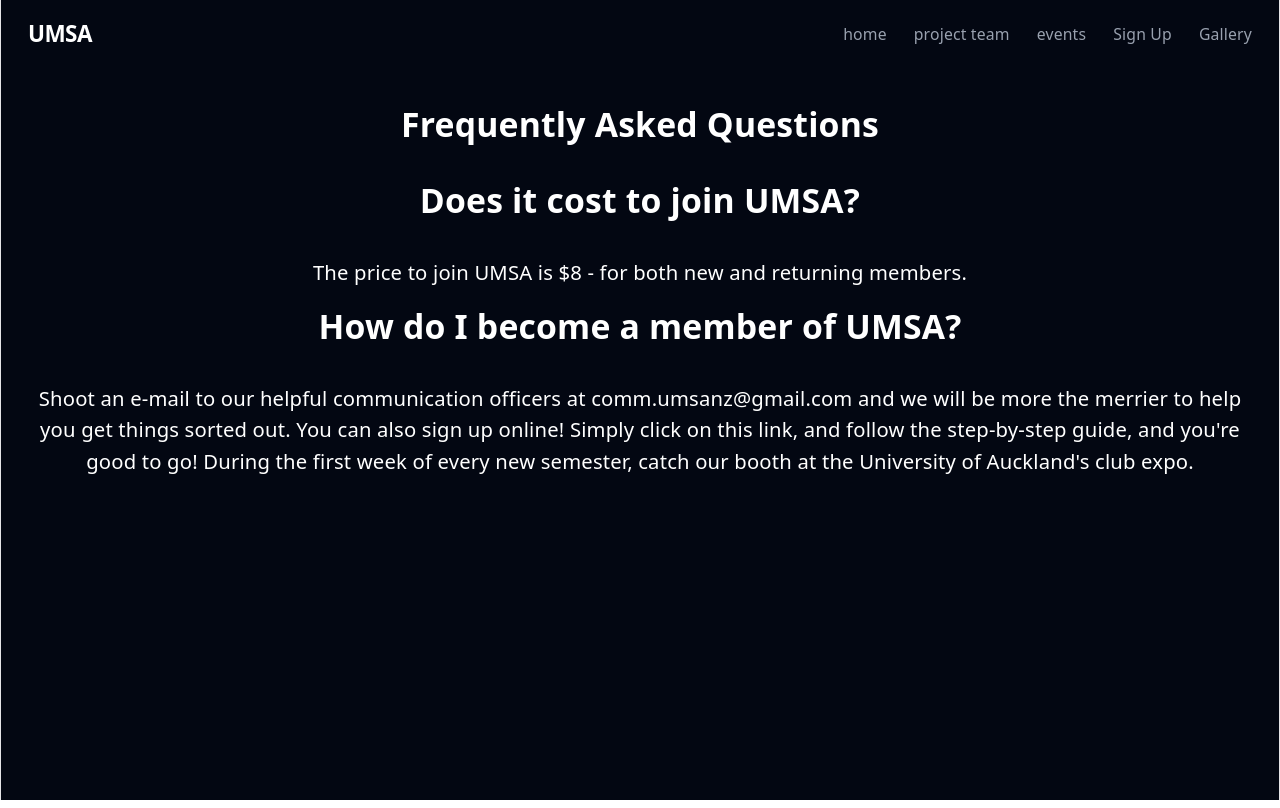
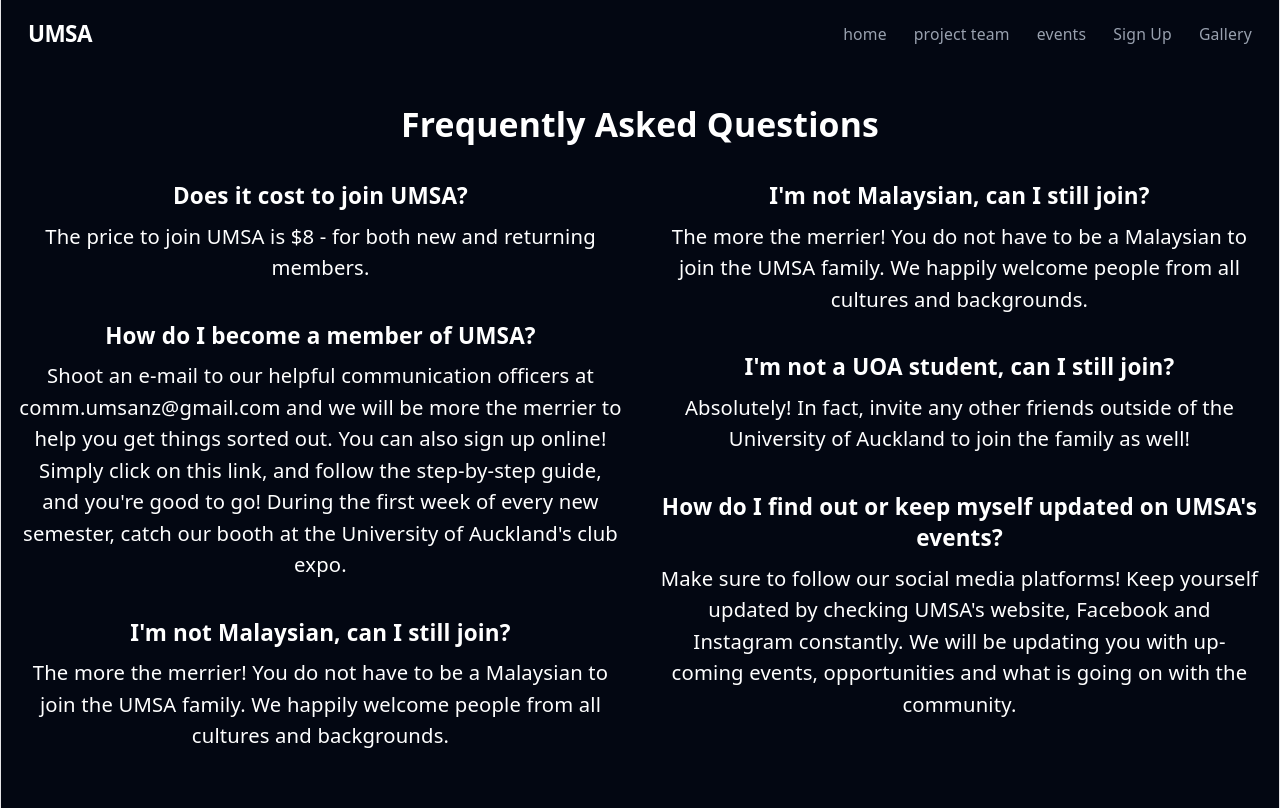
Before and after one commit to UoaWDCC/umsa, a React (Vite) app in the folder client/: page /faq in a window 1280 px wide. Built offline with nearby package versions, Linux system fonts and the light colour scheme.

Commit message:
style: reformat layout to use columns

```diff
--- a/client/src/components/FAQItem.tsx
+++ b/client/src/components/FAQItem.tsx
@@ -10,8 +10,8 @@ type Props = {
 export default function FAQItem({ stats }: Props) {
 
     return(
-        <div>
-            <h2 className="text-3xl font-bold mb-8">{stats.question}</h2>
+        <div className="mb-8">
+            <h2 className="text-xl font-bold mb-2">{stats.question}</h2>
             <p className="text-lg mb-4">{stats.answer}</p>
         </div>
     );
--- a/client/src/pages/Frequent-Asked-Question.tsx
+++ b/client/src/pages/Frequent-Asked-Question.tsx
@@ -6,7 +6,7 @@ export default function FrequentAskedQuestions(){
         <>
         <h1 className="text-3xl font-bold mb-8">Frequently Asked Questions</h1>
 
-        <div>
+        <div className="columns-1 md:columns-2 gap-8">
             <FAQItem
                 stats = {{
                     question: "Does it cost to join UMSA?",
@@ -17,6 +17,28 @@ export default function FrequentAskedQuestions(){
                     question: "How do I become a member of UMSA?",
                     answer: "Shoot an e-mail to our helpful communication officers at comm.umsanz@gmail.com and we will be more the merrier to help you get things sorted out. You can also sign up online! Simply click on this link, and follow the step-by-step guide, and you're good to go! During the first week of every new semester, catch our booth at the University of Auckland's club expo.",
                 }}/>
+            <FAQItem
+                stats = {{
+                    question: "I'm not Malaysian, can I still join?",
+                    answer: "The more the merrier! You do not have to be a Malaysian to join the UMSA family. We happily welcome people from all cultures and backgrounds.",
+                }}/>
+            <FAQItem
+                stats = {{
+                    question: "I'm not Malaysian, can I still join?",
+                    answer: "The more the merrier! You do not have to be a Malaysian to join the UMSA family. We happily welcome people from all cultures and backgrounds.",
+                }}/>
+            <FAQItem
+                stats = {{
+                    question: "I'm not a UOA student, can I still join?",
+                    answer: "Absolutely! In fact, invite any other friends outside of the University of Auckland to join the family as well!",
+                }}/>
+            <FAQItem
+            stats = {{
+                question: "How do I find out or keep myself updated on UMSA's events?",
+                answer: "Make sure to follow our social media platforms! Keep yourself updated by checking UMSA's website, Facebook and Instagram constantly. We will be updating you with up-coming events, opportunities and what is going on with the community."
+            }}
+            />
+
 
         </div>
         </>
```
